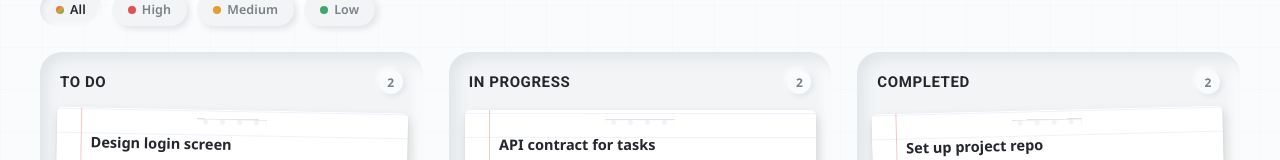
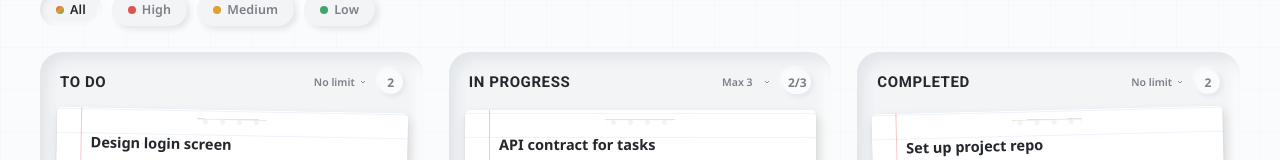
Before and after one commit to Akhil-h36/TODO_management_task, a React (Vite) app in the folder kanban-app/: page / in a window 1280 px wide. Shown: the part 121-281 px from the top of the page. Built offline with nearby package versions, Linux system fonts and the light colour scheme.

Commit message:
Add per-column WIP limits; fix drag-and-drop text selection

```diff
--- a/kanban-app/src/components/Board.jsx
+++ b/kanban-app/src/components/Board.jsx
@@ -4,9 +4,10 @@ import { STATUSES } from "../utils/constants";
 import { useTaskActions, useTaskState } from "../context/TaskContext";
 
 export default function Board({ onOpenTask, onAddTask }) {
-  const { tasks, searchTerm, activeFilter } = useTaskState();
-  const { deleteTask, moveTask } = useTaskActions();
+  const { tasks, searchTerm, activeFilter, limits } = useTaskState();
+  const { deleteTask, moveTask, setColumnLimit } = useTaskActions();
   const [justMovedId, setJustMovedId] = useState(null);
+  const [blockedColumn, setBlockedColumn] = useState(null);
 
   const tasksByColumn = useMemo(() => {
     const term = searchTerm.trim().toLowerCase();
@@ -24,6 +25,16 @@ export default function Board({ onOpenTask, onAddTask }) {
   }, [tasks, searchTerm, activeFilter]);
 
   function handleMove(id, status) {
+    const task = tasks.find((t) => t.id === id);
+    if (!task || task.status === status) return;
+
+    const limit = limits[status];
+    const currentCount = tasksByColumn[status].all.length;
+    if (limit && currentCount >= limit) {
+      setBlockedColumn(status);
+      return;
+    }
+
     moveTask(id, status);
     setJustMovedId(id);
   }
@@ -38,11 +49,15 @@ export default function Board({ onOpenTask, onAddTask }) {
           allTasksInColumn={tasksByColumn[status].all}
           visibleTasks={tasksByColumn[status].visible}
           justMovedId={justMovedId}
+          limit={limits[status]}
+          isBlocked={blockedColumn === status}
           onOpen={onOpenTask}
           onDelete={deleteTask}
           onMove={handleMove}
           onAdd={onAddTask}
           onSettled={() => setJustMovedId(null)}
+          onBlockedSettled={() => setBlockedColumn(null)}
+          onSetLimit={setColumnLimit}
         />
       ))}
     </div>
--- a/kanban-app/src/components/Column.jsx
+++ b/kanban-app/src/components/Column.jsx
@@ -1,11 +1,54 @@
 import TaskCard from "./TaskCard";
+import Dropdown from "./ui/Dropdown";
 
-export default function Column({ status, label, allTasksInColumn, visibleTasks, justMovedId, onOpen, onDelete, onMove, onAdd, onSettled }) {
+const LIMIT_OPTIONS = [
+  { value: "none", label: "No limit" },
+  { value: "2", label: "Max 2" },
+  { value: "3", label: "Max 3" },
+  { value: "4", label: "Max 4" },
+  { value: "5", label: "Max 5" },
+  { value: "8", label: "Max 8" },
+];
+
+export default function Column({
+  status,
+  label,
+  allTasksInColumn,
+  visibleTasks,
+  justMovedId,
+  limit,
+  isBlocked,
+  onOpen,
+  onDelete,
+  onMove,
+  onAdd,
+  onSettled,
+  onBlockedSettled,
+  onSetLimit,
+}) {
+  const count = allTasksInColumn.length;
+  const atLimit = limit != null && count >= limit;
+  const overLimit = limit != null && count > limit;
+
   return (
-    <div className="column" data-status={status}>
+    <div
+      className={`column${isBlocked ? " limit-blocked" : ""}`}
+      data-status={status}
+      onAnimationEnd={() => isBlocked && onBlockedSettled()}
+    >
       <div className="col-head">
         <h2>{label}</h2>
-        <span className="count-badge">{allTasksInColumn.length}</span>
+        <div className="col-head-right">
+          <Dropdown
+            className="limit-dropdown"
+            value={limit == null ? "none" : String(limit)}
+            options={LIMIT_OPTIONS}
+            onChange={(v) => onSetLimit(status, v === "none" ? null : Number(v))}
+          />
+          <span className={`count-badge${overLimit ? " over-limit" : atLimit ? " at-limit" : ""}`}>
+            {limit != null ? `${count}/${limit}` : count}
+          </span>
+        </div>
       </div>
       <div className="card-list">
         {visibleTasks.length === 0 ? (
@@ -26,8 +69,13 @@ export default function Column({ status, label, allTasksInColumn, visibleTasks,
           ))
         )}
       </div>
-      <button className="add-inline" onClick={(e) => onAdd(status, e.currentTarget)}>
-        + Add task
+      <button
+        className="add-inline"
+        disabled={atLimit}
+        title={atLimit ? `${label} is at its limit (${count}/${limit})` : undefined}
+        onClick={(e) => onAdd(status, e.currentTarget)}
+      >
+        {atLimit ? `Limit reached (${count}/${limit})` : "+ Add task"}
       </button>
     </div>
   );
--- a/kanban-app/src/components/Header.jsx
+++ b/kanban-app/src/components/Header.jsx
@@ -4,10 +4,13 @@ import { useTheme } from "../hooks/useTheme";
 import ConfirmDialog from "./ConfirmDialog";
 
 export default function Header({ onNewTask }) {
-  const { searchTerm, setSearchTerm, tasks } = useTaskState();
+  const { searchTerm, setSearchTerm, tasks, limits } = useTaskState();
   const { clearAll } = useTaskActions();
   const { theme, toggleTheme } = useTheme();
   const [confirmOpen, setConfirmOpen] = useState(false);
+
+  const todoCount = tasks.filter((t) => t.status === "todo").length;
+  const todoAtLimit = limits.todo != null && todoCount >= limits.todo;
 
   return (
     <header>
@@ -57,7 +60,12 @@ export default function Header({ onNewTask }) {
           </svg>
           Wipe All
         </button>
-        <button className="btn-new" onClick={onNewTask}>
+        <button
+          className="btn-new"
+          disabled={todoAtLimit}
+          title={todoAtLimit ? `To Do is at its limit (${todoCount}/${limits.todo})` : undefined}
+          onClick={onNewTask}
+        >
           <svg width="14" height="14" viewBox="0 0 24 24" fill="none" stroke="currentColor" strokeWidth="3">
             <path d="M12 5v14M5 12h14" />
           </svg>
--- a/kanban-app/src/context/TaskContext.jsx
+++ b/kanban-app/src/context/TaskContext.jsx
@@ -1,6 +1,6 @@
 import { createContext, useContext, useEffect, useMemo, useReducer, useState } from "react";
 import { seedTasks } from "../data/seedTasks";
-import { STORAGE_KEY } from "../utils/constants";
+import { DEFAULT_LIMITS, LIMITS_STORAGE_KEY, STORAGE_KEY } from "../utils/constants";
 import { makeId } from "../utils/helpers";
 
 const TaskStateContext = createContext(null);
@@ -14,6 +14,16 @@ function loadInitialTasks() {
     console.warn("Failed to read tasks from localStorage, falling back to seed data.", err);
   }
   return seedTasks;
+}
+
+function loadInitialLimits() {
+  try {
+    const raw = localStorage.getItem(LIMITS_STORAGE_KEY);
+    if (raw) return { ...DEFAULT_LIMITS, ...JSON.parse(raw) };
+  } catch (err) {
+    console.warn("Failed to read column limits from localStorage, falling back to defaults.", err);
+  }
+  return DEFAULT_LIMITS;
 }
 
 function tasksReducer(tasks, action) {
@@ -39,6 +49,7 @@ export function TaskProvider({ children }) {
   const [tasks, dispatch] = useReducer(tasksReducer, undefined, loadInitialTasks);
   const [searchTerm, setSearchTerm] = useState("");
   const [activeFilter, setActiveFilter] = useState("all");
+  const [limits, setLimits] = useState(loadInitialLimits);
 
   useEffect(() => {
     try {
@@ -47,6 +58,14 @@ export function TaskProvider({ children }) {
       console.warn("Failed to persist tasks to localStorage.", err);
     }
   }, [tasks]);
+
+  useEffect(() => {
+    try {
+      localStorage.setItem(LIMITS_STORAGE_KEY, JSON.stringify(limits));
+    } catch (err) {
+      console.warn("Failed to persist column limits to localStorage.", err);
+    }
+  }, [limits]);
 
   const actions = useMemo(
     () => ({
@@ -65,13 +84,16 @@ export function TaskProvider({ children }) {
       clearAll() {
         dispatch({ type: "CLEAR_ALL" });
       },
+      setColumnLimit(status, limit) {
+        setLimits((prev) => ({ ...prev, [status]: limit }));
+      },
     }),
     []
   );
 
   const stateValue = useMemo(
-    () => ({ tasks, searchTerm, activeFilter, setSearchTerm, setActiveFilter }),
-    [tasks, searchTerm, activeFilter]
+    () => ({ tasks, searchTerm, activeFilter, limits, setSearchTerm, setActiveFilter }),
+    [tasks, searchTerm, activeFilter, limits]
   );
 
   return (
--- a/kanban-app/src/index.css
+++ b/kanban-app/src/index.css
@@ -61,6 +61,11 @@
 
 *{ box-sizing: border-box; }
 html, body, #root { height: 100%; }
+
+/* Toggled on <body> for the duration of a card drag (pointer-based, not
+   native HTML5 DnD), so the pointer sweeping across sibling cards/columns
+   doesn't trigger the browser's default text-selection behavior. */
+body.no-select, body.no-select * { user-select: none !important; -webkit-user-select: none !important; }
 body {
   margin: 0;
   font-family: "Noto Sans", sans-serif;
@@ -108,8 +113,9 @@ header { display: flex; align-items: flex-end; justify-content: space-between; g
   box-shadow: 5px 5px 12px rgba(61, 111, 224, 0.28), -3px -3px 8px rgba(255, 255, 255, 0.6);
   transition: transform 0.15s ease, box-shadow 0.15s ease;
 }
-.btn-new:hover { transform: translateY(-2px); }
-.btn-new:active { transform: translateY(0); }
+.btn-new:hover:not(:disabled) { transform: translateY(-2px); }
+.btn-new:active:not(:disabled) { transform: translateY(0); }
+.btn-new:disabled { opacity: 0.45; cursor: not-allowed; box-shadow: none; }
 
 .btn-wipe {
   display: flex; align-items: center; gap: 8px;
@@ -163,16 +169,37 @@ header { display: flex; align-items: flex-end; justify-content: space-between; g
   background: var(--drag-over-bg);
   box-shadow: inset 7px 7px 15px var(--shadow-dark), inset -7px -7px 15px var(--shadow-light), 0 0 0 2px rgba(61, 111, 224, 0.3);
 }
+.column.limit-blocked { animation: limit-shake 0.4s ease; }
+@keyframes limit-shake {
+  0%, 100% { transform: translateX(0); }
+  20% { transform: translateX(-6px); box-shadow: inset 6px 6px 13px var(--shadow-dark), inset -6px -6px 13px var(--shadow-light), 0 0 0 2px rgba(225, 82, 82, 0.5); }
+  40% { transform: translateX(5px); }
+  60% { transform: translateX(-3px); box-shadow: inset 6px 6px 13px var(--shadow-dark), inset -6px -6px 13px var(--shadow-light), 0 0 0 2px rgba(225, 82, 82, 0.5); }
+  80% { transform: translateX(2px); }
+}
 
-.col-head { display: flex; align-items: center; justify-content: space-between; margin-bottom: 16px; padding: 0 4px; }
+.col-head { display: flex; align-items: center; justify-content: space-between; gap: 8px; margin-bottom: 16px; padding: 0 4px; }
 .col-head h2 { font-family: "Roboto"; font-weight: 700; letter-spacing: 0.04em; text-transform: uppercase; font-size: 15px; margin: 0; color: var(--ink); }
+.col-head-right { display: flex; align-items: center; gap: 6px; flex-shrink: 0; }
 .count-badge {
   background: var(--bg-board);
   box-shadow: 2px 2px 5px var(--shadow-dark), -2px -2px 5px var(--shadow-light);
   color: var(--ink-muted); font-family: "Noto Sans"; font-weight: 700; font-size: 12px;
   min-width: 24px; height: 24px; border-radius: 999px;
   display: flex; align-items: center; justify-content: center; padding: 0 8px;
+  transition: color 0.15s ease;
 }
+.count-badge.at-limit { color: var(--medium); }
+.count-badge.over-limit { color: var(--high); }
+
+.limit-dropdown { width: auto; }
+.limit-dropdown .dropdown-trigger {
+  background: transparent; box-shadow: none; padding: 2px 6px; gap: 4px;
+  font-size: 10.5px; font-weight: 600; color: var(--ink-muted);
+}
+.limit-dropdown .dropdown-trigger:hover { color: var(--ink); }
+.limit-dropdown .dropdown-chevron { width: 8px; height: 8px; }
+.limit-dropdown .dropdown-menu { width: 130px; left: auto; right: 0; }
 
 .card-list { display: flex; flex-direction: column; gap: 16px; min-height: 60px; }
 
@@ -242,7 +269,8 @@ header { display: flex; align-items: flex-end; justify-content: space-between; g
   margin-top: 14px; width: 100%; background: transparent; border: 2px dashed var(--dash-line); border-radius: 12px; padding: 10px;
   color: var(--ink-muted); font-family: "Noto Sans"; font-weight: 600; font-size: 13px; cursor: pointer;
 }
-.add-inline:hover { color: var(--ink); border-color: var(--accent-blue); }
+.add-inline:hover:not(:disabled) { color: var(--ink); border-color: var(--accent-blue); }
+.add-inline:disabled { color: var(--high); border-color: var(--high); opacity: 0.65; cursor: not-allowed; }
 
 /* ---------- DRAG GHOST ---------- */
 .drag-ghost { position: fixed; pointer-events: none; z-index: 999; will-change: transform, left, top; opacity: 0.98; }
--- a/kanban-app/src/utils/constants.js
+++ b/kanban-app/src/utils/constants.js
@@ -7,3 +7,9 @@ export const STATUSES = [
 export const PRIORITIES = ["high", "medium", "low"];
 
 export const STORAGE_KEY = "kanban-board:tasks:v1";
+export const LIMITS_STORAGE_KEY = "kanban-board:limits:v1";
+
+// In Progress ships with the classic Kanban WIP limit of 3; the other
+// columns start unlimited (null) since capping To Do or Completed isn't
+// standard practice. Any column's limit is user-editable from its header.
+export const DEFAULT_LIMITS = { todo: null, inprogress: 3, completed: null };
```
Also changed, not shown: kanban-app/src/hooks/useDraggableCard.js (+7 -0 lines).
